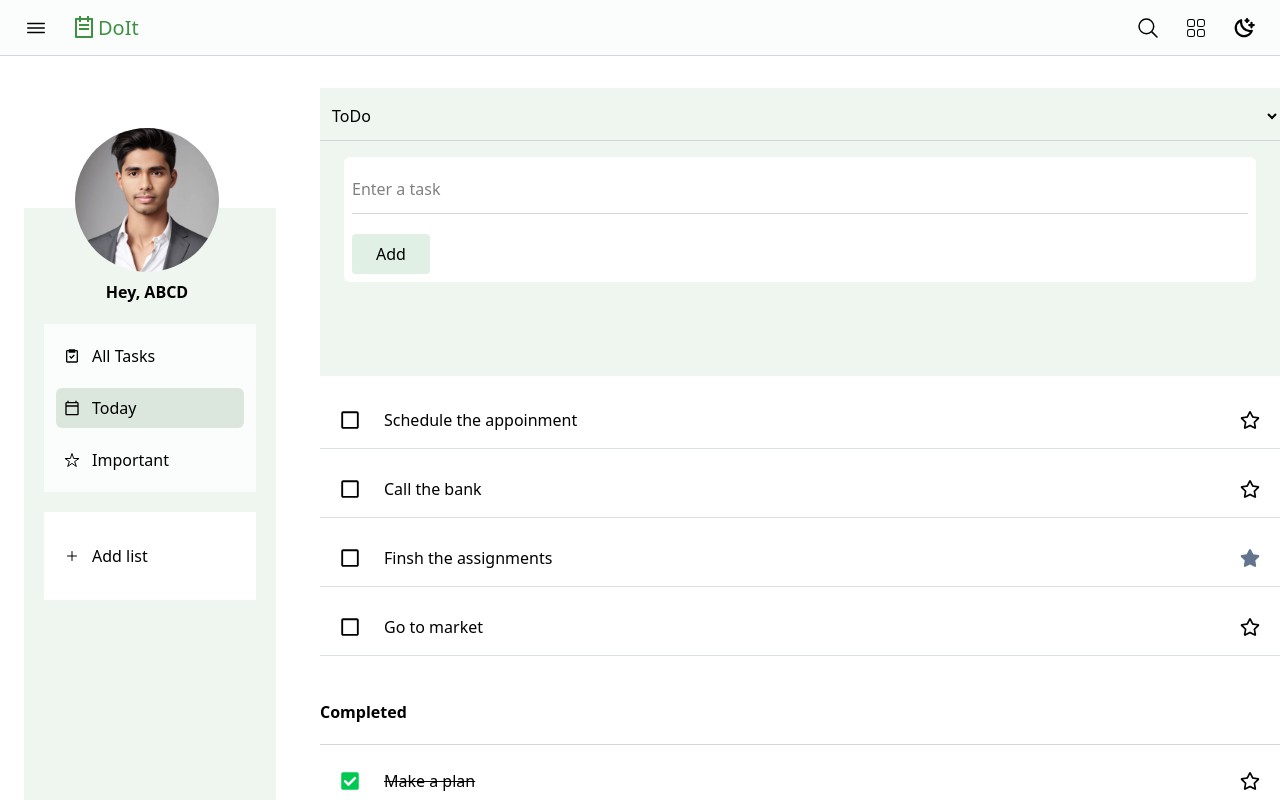
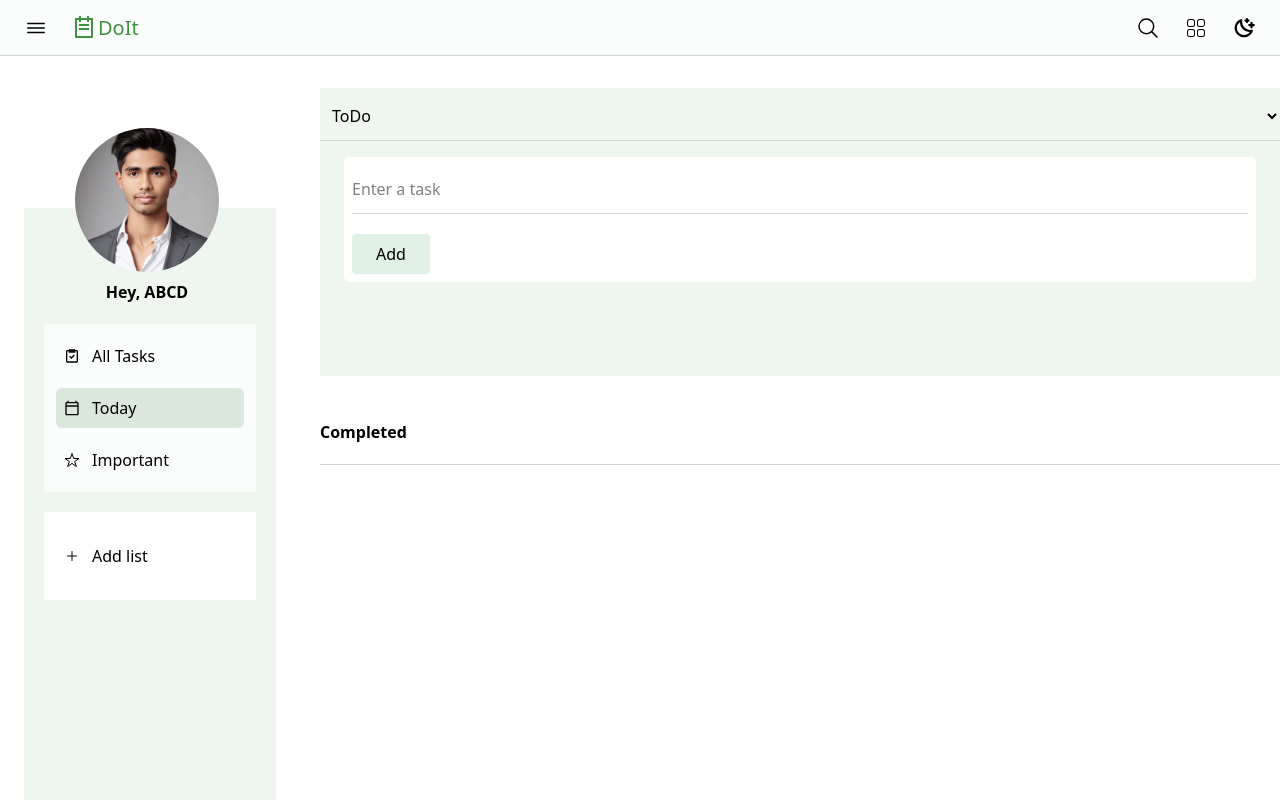
Before and after one commit to prashantkumarpro/DoIt, a React (Vite) app: page / in a window 1280 px wide. Shown: the top 800 px of the page. Built offline with nearby package versions, Linux system fonts and the light colour scheme.

Commit message:
stored tasks in localstorage

```diff
--- a/src/component/AllTasks.jsx
+++ b/src/component/AllTasks.jsx
@@ -1,11 +1,15 @@
 import { FaCheckSquare, FaRegSquare, FaRegStar, FaStar } from 'react-icons/fa'
-const AllTasks = ({ tasks, toggleComplete, toogleImportant, weatherInfo }) => {
+const AllTasks = ({
+  getTasks,
+  toggleComplete,
+  toogleImportant,
+  weatherInfo
+}) => {
   return (
     <div className='w-full'>
-      {/* Task List */}
-      {tasks ? (
+      {getTasks ? (
         <ul className='mt-4 space-y-3'>
-          {tasks
+          {getTasks
             ?.filter(task => !task.completed)
             .reverse()
             .map(task => (
@@ -27,7 +31,7 @@ const AllTasks = ({ tasks, toggleComplete, toogleImportant, weatherInfo }) => {
                   <span>{task.title}</span>
                 </div>
                 <div>
-                  {task.taskType === 'outdoor' && (
+                  {task.taskType === 'outdoor' && weatherInfo && (
                     <div>
                       <p>
                         {weatherInfo.current.temp_c}°C{' '}
@@ -52,11 +56,7 @@ const AllTasks = ({ tasks, toggleComplete, toogleImportant, weatherInfo }) => {
         </ul>
       ) : (
         <div className='w-full bg-[#EEF6EF] flex items-center justify-center  min-h-72'>
-          <h1 className='m-auto p-5 text-2xl'>
-            There are no tasks available.For now this page is under maintenance.
-            Developer is working hard for this feature. Please see all task in
-            Home page.
-          </h1>
+          <p>No tasks available</p>
         </div>
       )}
     </div>
--- a/src/component/Completed.jsx
+++ b/src/component/Completed.jsx
@@ -1,6 +1,7 @@
 import React from 'react'
 import { FaCheckSquare, FaRegSquare, FaRegStar, FaStar } from 'react-icons/fa'
 const Completed = ({ tasks, toggleComplete, toogleImportant }) => {
+
   return (
     <div>
       <h3 className='mt-6 font-semibold border-b border-gray-300 py-5'>
--- a/src/component/Home.jsx
+++ b/src/component/Home.jsx
@@ -1,5 +1,4 @@
 import React, { useEffect, useState } from 'react'
-
 import AllTasks from './AllTasks'
 import Completed from './Completed'
 
@@ -7,46 +6,15 @@ const Home = () => {
   const [title, setTitle] = useState('')
   const [taskType, setTaskType] = useState('')
   const [cityName, setCityName] = useState('')
-  const [tasks, setTasks] = useState([
-    {
-      id: 1,
-      title: 'Go to market',
-      text: 'Buy groceries',
-      completed: false,
-      important: false
-    },
-    {
-      id: 2,
-      title: 'Finsh the assignments',
-      text: 'Finish project report',
-      completed: false,
-      important: true
-    },
-    {
-      id: 3,
-      title: 'Call the bank',
-      text: 'Call the bank',
-      completed: false,
-      important: false
-    },
-    {
-      id: 4,
-      title: 'Schedule the appoinment',
-      text: 'Schedule dentist appointment',
-      completed: false,
-      important: false
-    },
-    {
-      id: 5,
-      title: 'Make a plan',
-      text: 'Plan weekend trip',
-      completed: true,
-      important: false
-    }
-  ])
   const [weatherInfo, setWeatherInfo] = useState(null)
+  const [tasks, setTasks] = useState(
+    JSON.parse(localStorage.getItem('taskLists')) || []
+  )
+
+
   const handleChange = e => setTitle(e.target.value)
   const handleTaskType = event => setTaskType(event.target.value)
+
 
   const handleAddBtn = () => {
     if (title.trim() == 0) {
@@ -61,11 +29,16 @@ const Home = () => {
         completed: false,
         important: false
       }
-      setTasks([...tasks, newTask])
+
+      setTasks(prevTasks => [...prevTasks, newTask])
       setTitle('')
       setCityName('')
     }
   }
+
+  useEffect(() => {
+    localStorage.setItem('taskLists', JSON.stringify(tasks))
+  }, [tasks])
 
   const fetchedData = async city => {
     if (!city.trim()) return
@@ -163,7 +136,8 @@ const Home = () => {
       </div>
 
       <AllTasks
-        tasks={tasks}
+        getTasks={tasks}
+        setGetTasks={setTasks}
         toggleComplete={toggleComplete}
         toogleImportant={toogleImportant}
         weatherInfo={weatherInfo}
--- a/src/component/Layout.jsx
+++ b/src/component/Layout.jsx
@@ -5,6 +5,7 @@ import SideNav from './SideNav'
 
 const Layout = () => {
   const [isMenuOpen, setIsMenuOpen] = useState(false)
+
 
   return (
     <div>
--- /dev/null
+++ b/src/component/data.js
@@ -0,0 +1,37 @@
+export const taskLists = [
+  {
+    id: 1,
+    title: 'Go to market',
+    text: 'Buy groceries',
+    completed: false,
+    important: false
+  },
+  {
+    id: 2,
+    title: 'Finsh the assignments',
+    text: 'Finish project report',
+    completed: false,
+    important: true
+  },
+  {
+    id: 3,
+    title: 'Call the bank',
+    text: 'Call the bank',
+    completed: false,
+    important: false
+  },
+  {
+    id: 4,
+    title: 'Schedule the appoinment',
+    text: 'Schedule dentist appointment',
+    completed: false,
+    important: false
+  },
+  {
+    id: 5,
+    title: 'Make a plan',
+    text: 'Plan weekend trip',
+    completed: true,
+    important: false
+  }
+]
```
